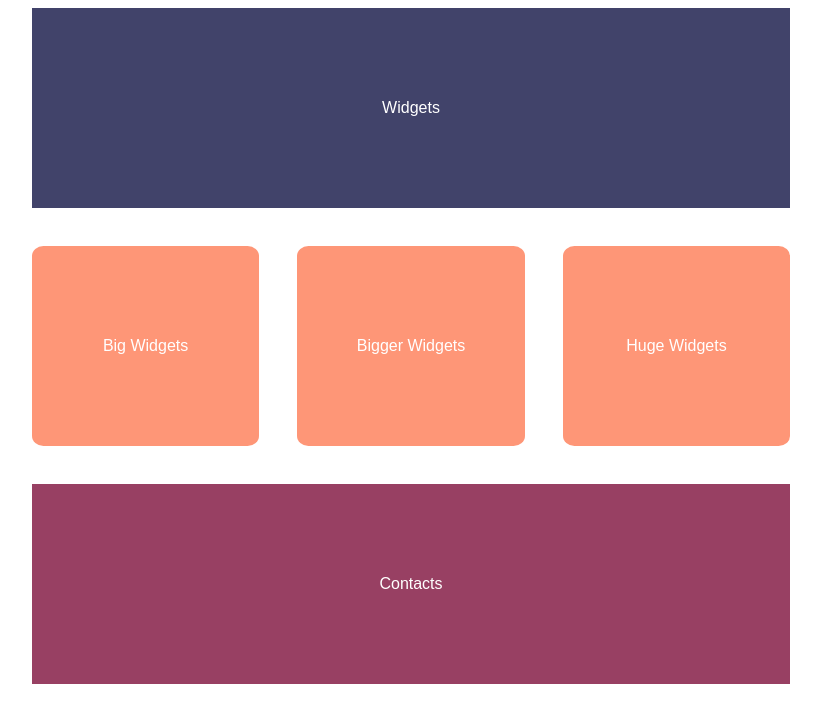
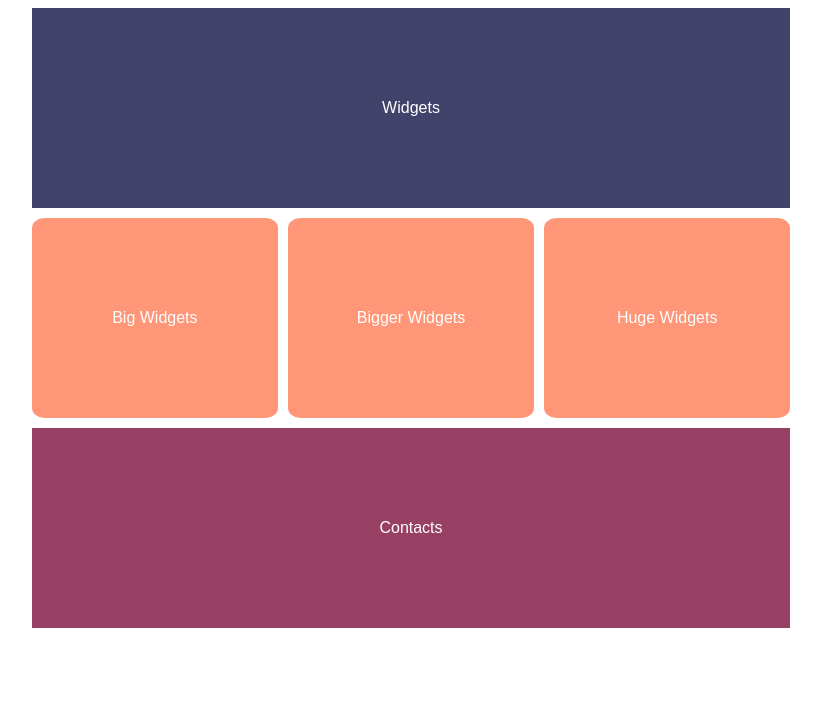
Before and after one commit to YZahorodnii/html_css_fundamentals, a plain HTML site: page hw_lesson2.html in a window 1280 px wide. Shown: the whole page, without its empty margins (229-1050 px from the left). Drawn offline with Linux system fonts and the light colour scheme.

Commit message:
Last code refactoring for homework #2

```diff
--- a/hw_lesson2.html
+++ b/hw_lesson2.html
@@ -22,6 +22,7 @@
             min-width: 600px;
             margin-left: auto;
             margin-right: auto;
+            row-gap: 10px;
         }
 
         .widgets {
@@ -40,6 +41,7 @@
             justify-content: space-between;
             margin-left: 20%;
             margin-right: 20%;
+            column-gap: 10px;
         }
 
         .big {
@@ -49,7 +51,6 @@
             background: #FE9677;
             height: 200px;
             width: 33.333333333%;
-            margin: 5% 2.5% 5% 0;
             border-radius: 5%;
         }
 
@@ -60,7 +61,6 @@
             background: #FE9677;
             height: 200px;
             width: 33.333333333%;
-            margin: 5% 2.5% 5% 2.5%;
             border-radius: 5%;
         }
 
@@ -71,7 +71,6 @@
             background: #FE9677;
             height: 200px;
             width: 33.333333333%;
-            margin: 5% 0 5% 2.5%;
             border-radius: 5%;
         }
 
```
